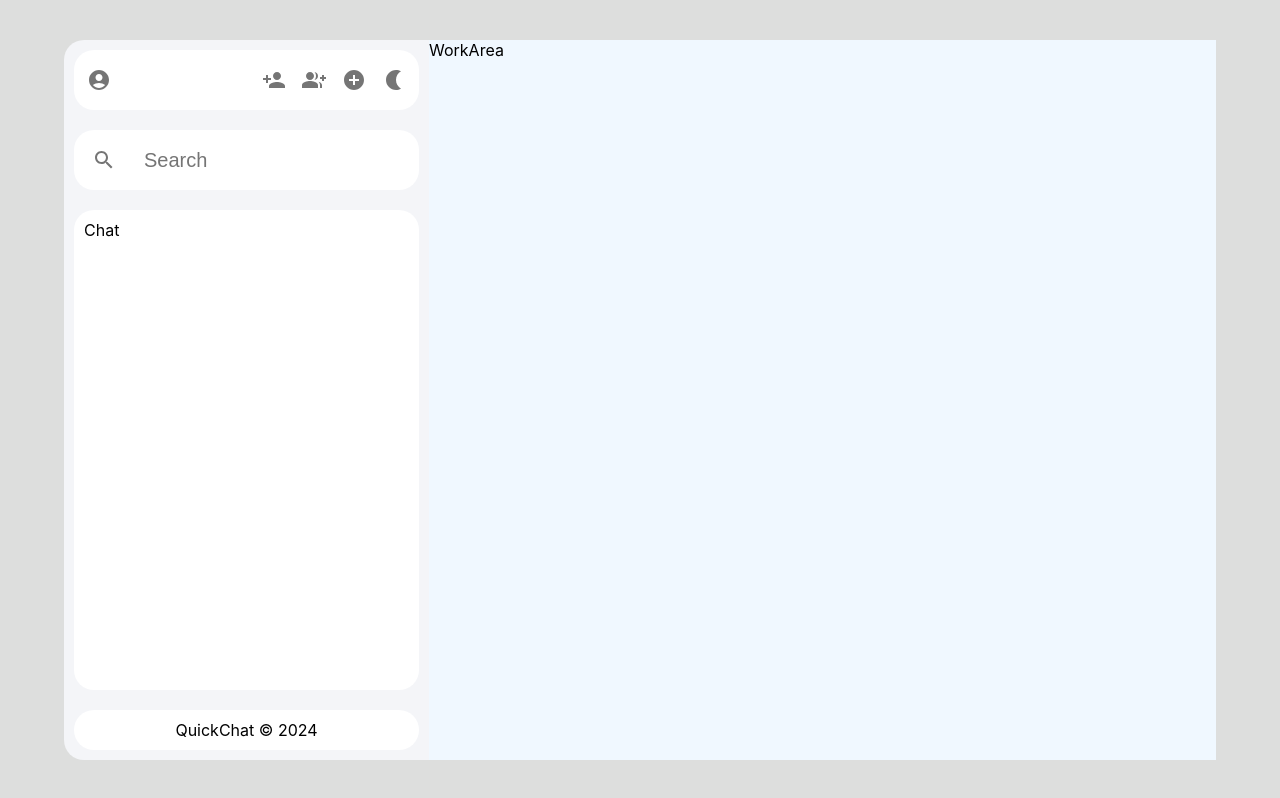
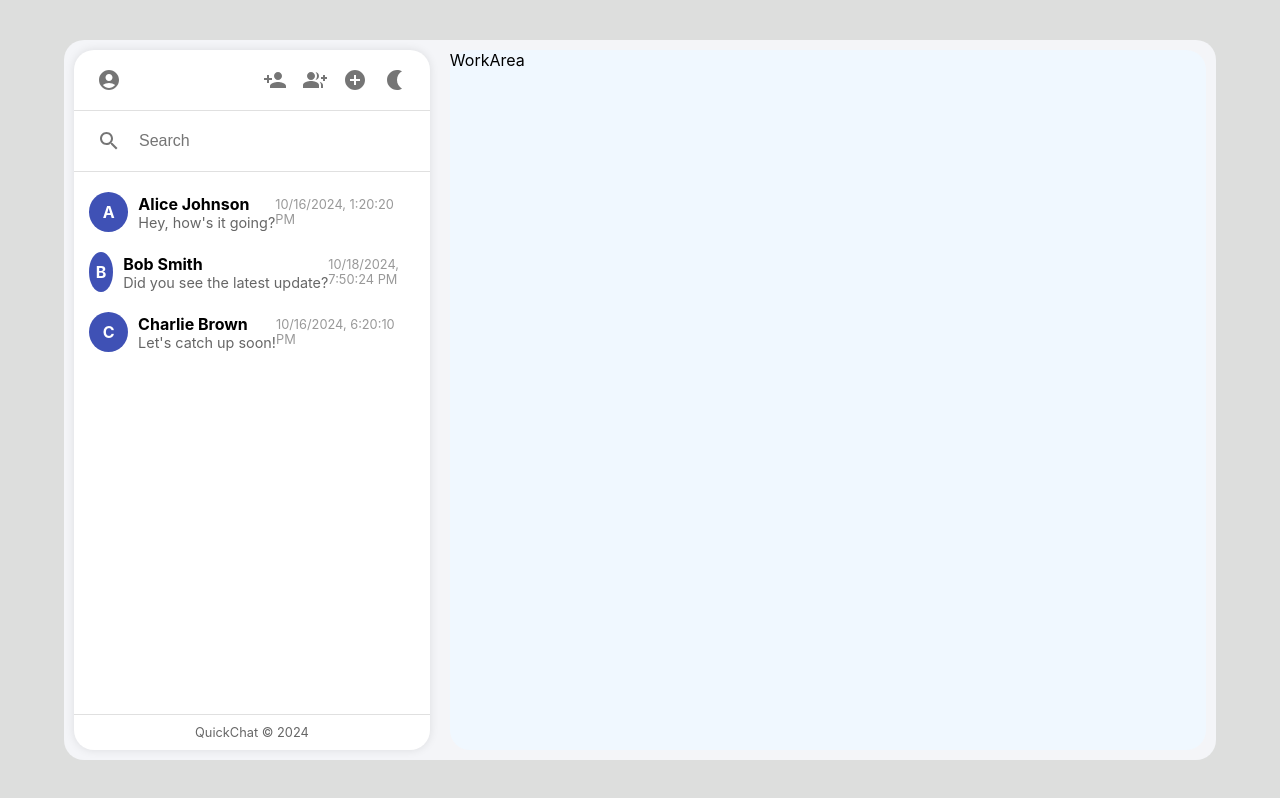
Before and after one commit to abhisheksh99/MERN-CHAT-APP, a React (Create React App) app in the folder frontend/: page / in a window 1280 px wide. Built offline with nearby package versions, Linux system fonts and the light colour scheme.

Commit message:
chnages in Sidear component

```diff
--- a/frontend/src/components/ChatBodyItem.js
+++ b/frontend/src/components/ChatBodyItem.js
@@ -1,11 +1,17 @@
-import React from 'react'
 
-const ChatBodyItem = () => {
+import React from 'react';
+
+const ChatBodyItem = ({ chat }) => {
   return (
-    <div>
-      Chat
+    <div className="chat-body-item">
+      <p className="con-icon">{chat.name[0]}</p>
+      <div className="chat-info">
+        <p className="con-title">{chat.name}</p>
+        <p className="con-lastMessage">{chat.lastMessage}</p>
+      </div>
+      <p className="con-timestamp">{chat.timestamp}</p>
     </div>
-  )
-}
+  );
+};
 
-export default ChatBodyItem
+export default ChatBodyItem;
--- a/frontend/src/components/Sidebar.js
+++ b/frontend/src/components/Sidebar.js
@@ -1,16 +1,34 @@
-import React from 'react';
-import AccountCircle from '@mui/icons-material/AccountCircle';
-import PersonAddIcon from '@mui/icons-material/PersonAdd';
-import GroupAddIcon from '@mui/icons-material/GroupAdd';
-import AddCircleIcon from '@mui/icons-material/AddCircle';
-import NightlightIcon from '@mui/icons-material/Nightlight';
-import SearchIcon from '@mui/icons-material/Search';
-import { IconButton } from '@mui/material';
+// Sidebar.js
+import React, { useState } from "react";
+import AccountCircle from "@mui/icons-material/AccountCircle";
+import PersonAddIcon from "@mui/icons-material/PersonAdd";
+import GroupAddIcon from "@mui/icons-material/GroupAdd";
+import AddCircleIcon from "@mui/icons-material/AddCircle";
+import NightlightIcon from "@mui/icons-material/Nightlight";
+import SearchIcon from "@mui/icons-material/Search";
+import { IconButton } from "@mui/material";
 import "./myStyles.css";
-import ChatBodyItem from './ChatBodyItem';
+import ChatBodyItem from "./ChatBodyItem";
 
 const Sidebar = () => {
   const currentYear = new Date().getFullYear();
+  const [chats, setChats] = useState([
+    {
+      name: "Alice Johnson",
+      lastMessage: "Hey, how's it going?",
+      timestamp: new Date(Date.now() - Math.floor(Math.random() * 7 * 24 * 60 * 60 * 1000)).toLocaleString()
+    },
+    {
+      name: "Bob Smith",
+      lastMessage: "Did you see the latest update?",
+      timestamp: new Date(Date.now() - Math.floor(Math.random() * 7 * 24 * 60 * 60 * 1000)).toLocaleString()
+    },
+    {
+      name: "Charlie Brown",
+      lastMessage: "Let's catch up soon!",
+      timestamp: new Date(Date.now() - Math.floor(Math.random() * 7 * 24 * 60 * 60 * 1000)).toLocaleString()
+    }
+  ]);
 
   return (
     <div className="sidebar-container">
@@ -19,9 +37,7 @@ const Sidebar = () => {
           <IconButton>
             <AccountCircle />
           </IconButton>
-
         </div>
-
         <div>
           <IconButton>
             <PersonAddIcon />
@@ -35,32 +51,20 @@ const Sidebar = () => {
           <IconButton>
             <NightlightIcon />
           </IconButton>
-
         </div>
-
-
       </div>
       <div className="sidebar-search">
         <IconButton>
           <SearchIcon />
-
         </IconButton>
-
-
-
-        <input placeholder='Search' className="search-box"/>
-
-
-
+        <input placeholder="Search" className="search-box" />
       </div>
       <div className="sidebar-body">
-        <ChatBodyItem/>
-
-
+        {chats.map((chat, index) => (
+          <ChatBodyItem key={index} chat={chat} />
+        ))}
       </div>
-      <div className="sidebar-footer">
-         QuickChat © {currentYear}
-      </div>
+      <div className="sidebar-footer">QuickChat © {currentYear}</div>
     </div>
   );
 };
--- a/frontend/src/components/myStyles.css
+++ b/frontend/src/components/myStyles.css
@@ -10,54 +10,113 @@
     flex: 0.3;
     display: flex;
     flex-direction: column;
-
+    background-color: #fff;
+    border-radius: 20px;
+    margin: 10px;
+    box-shadow: 0 0 10px rgba(0, 0, 0, 0.1);
   }
 
   .workarea-container {
     background-color: aliceblue;
     flex: 0.7;
-
+    border-radius: 20px;
+    margin: 10px;
   }
 
   .sidebar-header {
-    background-color: white;
-    border-radius: 20px;
-    padding: 10px 5px;
-    margin: 10px;
+    padding: 10px 15px;
     display: flex;
     justify-content: space-between;
-
+    align-items: center;
+    border-bottom: 1px solid #e0e0e0;
   }
 
   .sidebar-search {
-    background-color: white;
-    border-radius: 20px;
-    padding: 10px 10px;
-    margin: 10px;
+    padding: 10px 15px;
     display: flex;
     align-items: center;
+    border-bottom: 1px solid #e0e0e0;
   }
 
   .search-box {
-    outline-width: 0;
-    border:none;
-    font-size: 1.25rem;
-    margin-left: 20px;
-
+    outline: none;
+    border: none;
+    font-size: 1rem;
+    margin-left: 10px;
+    width: 100%;
   }
 
   .sidebar-body {
-    background-color: white;
-    border-radius: 20px;
-    padding: 10px 10px;
-    margin: 10px;
-    flex:1;
+    flex: 1;
+    overflow-y: auto;
+    padding: 10px 0;
   }
 
   .sidebar-footer {
     text-align: center;
     padding: 10px;
-    background-color: white;
-    border-radius: 20px;
-    margin: 10px;
+    font-size: 0.8rem;
+    color: #666;
+    border-top: 1px solid #e0e0e0;
   }
+
+  .chat-body-item {
+    display: flex;
+    align-items: center;
+    padding: 10px 15px;
+    cursor: pointer;
+    transition: background-color 0.3s;
+  }
+
+  .chat-body-item:hover {
+    background-color: #f5f5f5;
+  }
+
+  .con-icon {
+    width: 40px;
+    height: 40px;
+    border-radius: 50%;
+    background-color: #3f51b5;
+    color: white;
+    display: flex;
+    align-items: center;
+    justify-content: center;
+    font-weight: bold;
+    margin-right: 10px;
+  }
+
+  .chat-info {
+    flex: 1;
+  }
+
+  .con-title {
+    font-weight: bold;
+    margin: 0;
+  }
+
+  .con-lastMessage {
+    color: #666;
+    font-size: 0.9rem;
+    margin: 0;
+    white-space: nowrap;
+    overflow: hidden;
+    text-overflow: ellipsis;
+  }
+
+  .con-timestamp {
+    font-size: 0.8rem;
+    color: #999;
+  }
+
+  /* Responsive design */
+  @media (max-width: 768px) {
+    .main-container {
+      flex-direction: column;
+    }
+
+    .sidebar-container,
+    .workarea-container {
+      flex: none;
+      width: 100%;
+    }
+  }
```
Lines whose indentation alone changed are shown as unchanged.
